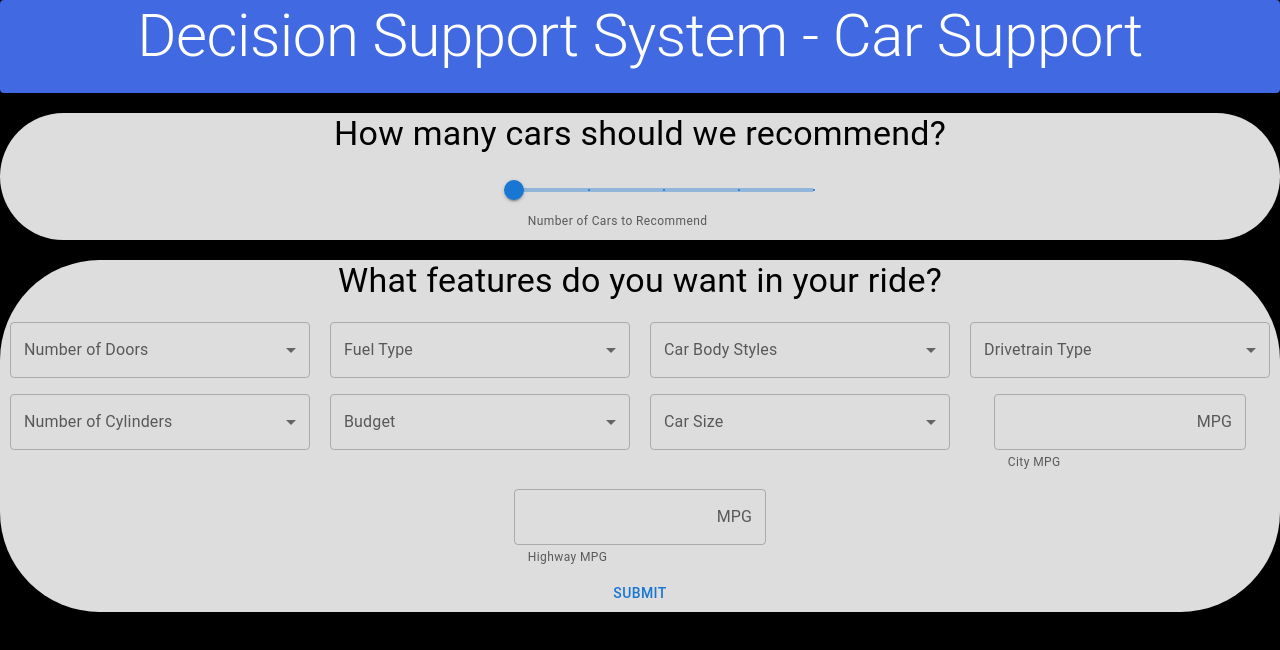
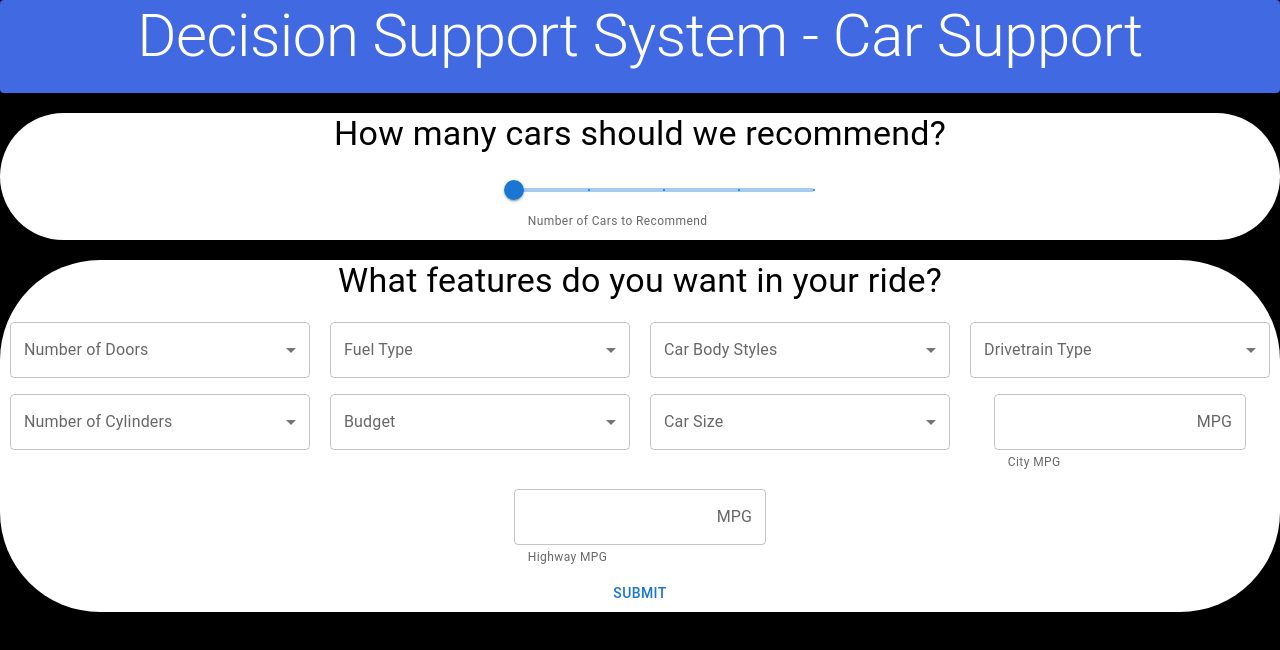
Before and after one commit to SaifA21/Used-Car-Decision-Support-System, a React (Create React App) app in the folder car-dss/: page / in a window 1280 px wide. Shown: the top 650 px of the page. Built offline with nearby package versions, Linux system fonts and the light colour scheme; the HTML template or start-up script is replaced by a standard one.

Commit message:
Changed colors to white

```diff
--- a/car-dss/src/Components/InputForm/Input.js
+++ b/car-dss/src/Components/InputForm/Input.js
@@ -58,7 +58,7 @@ function Input() {
 
             </div>
             <div className='Slider'>
-            <Card style={{color: 'black', backgroundColor: '#DDDDDD', height: "auto", borderRadius: "100px"}}>
+            <Card style={{color: 'black', backgroundColor: 'white', height: "auto", borderRadius: "100px"}}>
             <Typography variant="h4" gutterBottom>
                 How many cars should we recommend?
               </Typography>
@@ -66,7 +66,7 @@ function Input() {
               </Card>
             </div>
             <div className='SelectOptions'>
-            <Card style={{color: 'black', backgroundColor: '#DDDDDD', height: "auto", borderRadius: "100px"}}>
+            <Card style={{color: 'black', backgroundColor: 'white', height: "auto", borderRadius: "100px"}}>
             <Typography variant="h4" gutterBottom>
                 What features do you want in your ride?
               </Typography>
```
